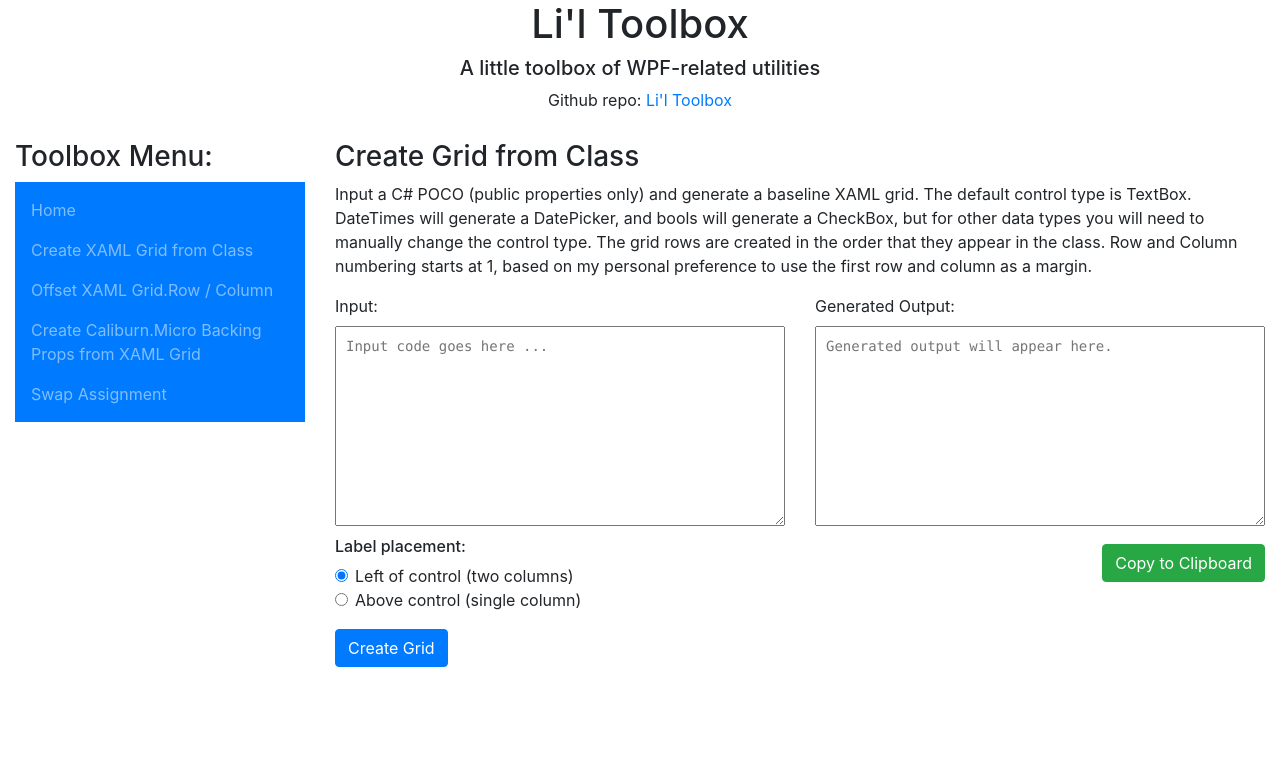
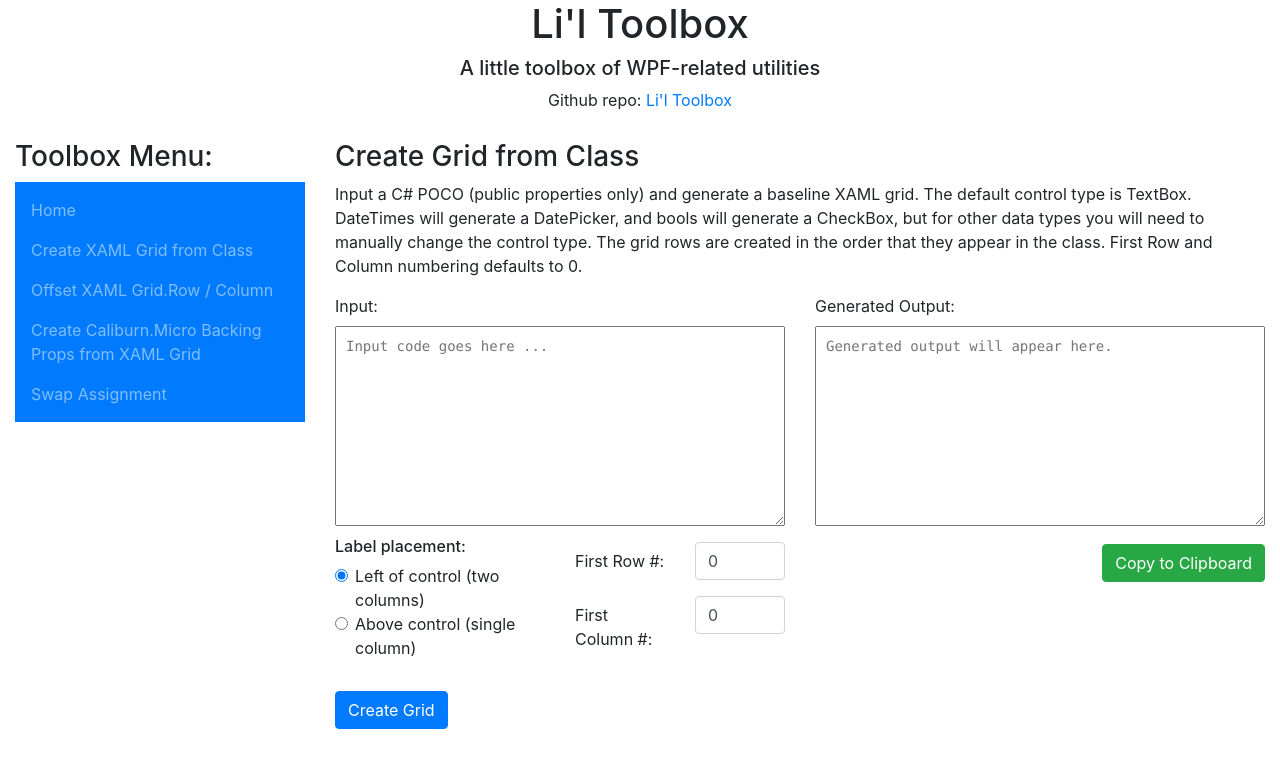
Before and after one commit to nhebb/lil-toolbox, an Angular app: page /grid-from-class in a window 1280 px wide. Shown: the top 768 px of the page. Built offline with nearby package versions, Linux system fonts and the light colour scheme.

Commit message:
changed grid from class to accept starting row and column index

```diff
--- a/src/app/grid-from-class/grid-from-class.component.html
+++ b/src/app/grid-from-class/grid-from-class.component.html
@@ -2,8 +2,7 @@
 <p>Input a C# POCO (public properties only) and generate a baseline XAML grid. The default control type is TextBox.
    DateTimes will generate a DatePicker, and bools will generate a CheckBox, but for other
    data types you will need to manually change the control type. The grid rows are created
-   in the order that they appear in the class. Row and Column numbering starts at 1, based on my personal preference
-   to use the first row and column as a margin.</p>
+   in the order that they appear in the class. First Row and Column numbering defaults to 0.</p>
 <form [formGroup]="myForm" (ngSubmit)="onSubmit()">
    <div class="row">
       <div class="col-6">
@@ -16,7 +15,7 @@
       </div>
    </div>
    <div class="row">
-      <div class="col-6">
+      <div class="col-3">
          <h6>Label placement:</h6>
          <div class="form-check">
             <input class="form-check-input" type="radio" formControlName="labelPlacement" id="labelPlacementLeft" value="left" checked>
@@ -25,6 +24,20 @@
          <div class="form-check">
             <input class="form-check-input" type="radio" formControlName="labelPlacement" id="labelPlacementAbove" value="above">
             <label class="form-check-label" for="labelPlacementAbove">Above control (single column)</label>
+         </div>
+      </div>
+      <div class="col-3">
+         <div class="form-group row">
+            <label class="col-sm-6 col-form-label" for="firstRow">First Row #:</label>
+            <div class="col-sm-6">
+               <input class="form-control" type="number" formControlName="firstRow" id="firstRow">
+            </div>
+         </div>
+         <div class="form-group row">
+            <label class="col-sm-6 col-form-label" for="firstColumn">First Column #:</label>
+            <div class="col-sm-6">
+               <input class="form-control" type="number" formControlName="firstColumn" id="firstColumn">
+            </div>
          </div>
       </div>
       <div class="col-6 text-right">
--- a/src/app/grid-from-class/grid-from-class.component.ts
+++ b/src/app/grid-from-class/grid-from-class.component.ts
@@ -17,6 +17,8 @@ export class GridFromClassComponent implements OnInit {
     this.myForm  = this.fb.group({
       inputText: ['', Validators.required],
       labelPlacement: ['left', Validators.required],
+      firstRow: ['0', Validators.required],
+      firstColumn: ['0', Validators.required],
       outputText: ['']
     });
   }
@@ -24,9 +26,9 @@ export class GridFromClassComponent implements OnInit {
   onSubmit(): void {
     const input =  this.myForm.value.inputText;
     const twoColumn = this.myForm.value.labelPlacement === 'left';
-    // console.log(`input: ${input}`);
-    const result = this.gridService.createGridFromClass(input, twoColumn);
-    // console.log('result:\n' + result);
+    const firstRow = this.myForm.value.firstRow;
+    const firstColumn = this.myForm.value.firstColumn;
+    const result = this.gridService.createGridFromClass(input, twoColumn, firstRow, firstColumn);
     this.myForm.patchValue({outputText: result});
   }
 
--- a/src/app/shared/wpf-grid.service.ts
+++ b/src/app/shared/wpf-grid.service.ts
@@ -7,17 +7,15 @@ export class WpfGridService {
 
   constructor() { }
 
-  createGridFromClass(input: string, twoColumn: boolean): string {
-    // console.log('createGridFromClass called.');
+  createGridFromClass(input: string, twoColumn: boolean, firstRow: number, firstColumn: number): string {
     const labelTemplate = '<Label Grid.Row="gridrow" Grid.Column="gridcol" Content="content" />';
     const controlTemplate = '<controlType x:Name="controlName" Grid.Row="gridrow" Grid.Column="gridcol" />';
 
     const lines = input.replace('\r\n', '\n').split('\n');
-    // console.log(lines);
     const output: string[] = [];
 
-    let row = 1;
-    const col = 1; // twoColumn ? 1 : 2;
+    let row = isNaN(firstRow) || firstRow < 0 ? 0 : +firstRow;
+    const col = isNaN(firstColumn) || firstColumn < 0 ? 0 : firstColumn;
     const rowOffset = twoColumn ? 0 : 1;
     const colOffset = twoColumn ? 1 : 0;
     const rowIncrement = twoColumn ? 1 : 2;
@@ -59,6 +57,7 @@ export class WpfGridService {
         controlType = 'CheckBox';
       }
 
+      // Split on camelCase, source: https://stackoverflow.com/a/54112355
       // tslint:disable-next-line: only-arrow-functions
       const label = parts[1].split(/([A-Z][a-z]+)/).filter(function(e){ return e; }).join(' ');
 
```
Also changed, not shown: 1 other file (tests, documents, lock files or other folders).
